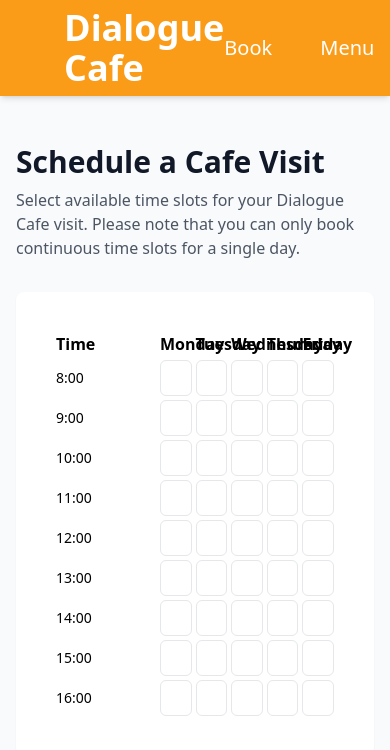
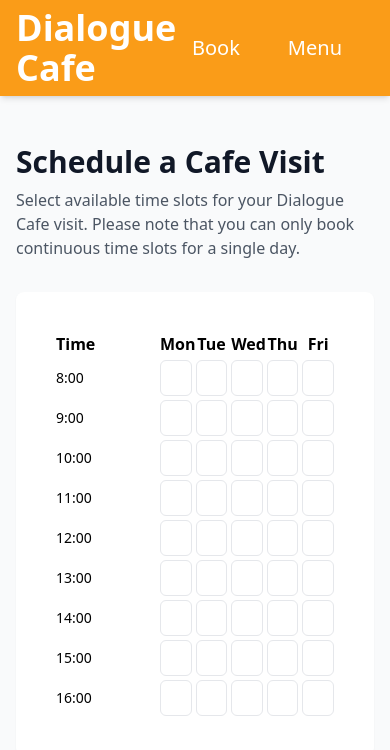
Before and after one commit to nblandos/dialogue-hub, a React (Vite) app in the folder frontend/: page / in a window 390 px wide. Shown: the top 750 px of the page. Built offline with nearby package versions, Linux system fonts and the light colour scheme.

Commit message:
make layout mobile friendly

```diff
--- a/frontend/src/components/booking/TimeSlotGrid.jsx
+++ b/frontend/src/components/booking/TimeSlotGrid.jsx
@@ -12,8 +12,9 @@ const TimeSlotGrid = ({ days, hours, selectedSlots, onSlotClick }) => {
         className="gap-1"
       >
         {days.map((day) => (
-          <div key={day} className="text-center font-semibold">
-            {day}
+          <div key={day.full} className="text-center font-semibold">
+            <span className="hidden md:inline">{day.full}</span>
+            <span className="md:hidden">{day.short}</span>
           </div>
         ))}
       </div>
@@ -30,13 +31,13 @@ const TimeSlotGrid = ({ days, hours, selectedSlots, onSlotClick }) => {
           >
             {days.map((day) => (
               <div
-                key={`${day}-${hour}`}
-                onClick={() => onSlotClick(day, hour)}
+                key={`${day.full}-${hour}`}
+                onClick={() => onSlotClick(day.full, hour)}
                 className={`cursor-pointer rounded-md border p-2 transition-colors ${
-                  selectedSlots.includes(`${day}-${hour}`)
-                    ? 'bg-orange-400 text-white'
+                  selectedSlots.includes(`${day.full}-${hour}`)
+                    ? 'bg-[#FA9C18] text-white'
                     : 'hover:bg-orange-100'
-                } `}
+                }`}
               />
             ))}
           </div>
--- a/frontend/src/components/booking/WeeklySchedule.jsx
+++ b/frontend/src/components/booking/WeeklySchedule.jsx
@@ -5,7 +5,13 @@ import SelectedTimeDisplay from './SelectedTimeDisplay';
 
 const WeeklyTimetable = () => {
   const navigate = useNavigate();
-  const days = ['Monday', 'Tuesday', 'Wednesday', 'Thursday', 'Friday'];
+  const daysMap = [
+    { full: 'Monday', short: 'Mon' },
+    { full: 'Tuesday', short: 'Tue' },
+    { full: 'Wednesday', short: 'Wed' },
+    { full: 'Thursday', short: 'Thu' },
+    { full: 'Friday', short: 'Fri' },
+  ];
   const hours = Array.from({ length: 9 }, (_, i) => i + 8);
   const [selectedSlots, setSelectedSlots] = useState([]);
 
@@ -32,6 +38,19 @@ const WeeklyTimetable = () => {
 
     setSelectedSlots((prev) => {
       if (prev.includes(slotKey)) {
+        const daySlots = prev
+          .filter((slot) => slot.startsWith(day))
+          .map((slot) => parseInt(slot.split('-')[1]))
+          .sort((a, b) => a - b);
+
+        const hourIndex = daySlots.indexOf(hour);
+        if (hourIndex > 0 && hourIndex < daySlots.length - 1) {
+          return prev.filter((slot) => {
+            const [slotDay, slotHour] = slot.split('-');
+            return slotDay === day && parseInt(slotHour) > hour;
+          });
+        }
+
         return prev.filter((slot) => slot !== slotKey);
       }
 
@@ -73,7 +92,7 @@ const WeeklyTimetable = () => {
   return (
     <div className="container mx-auto p-4">
       <TimeSlotGrid
-        days={days}
+        days={daysMap}
         hours={hours}
         selectedSlots={selectedSlots}
         onSlotClick={handleSlotClick}
--- a/frontend/src/components/common/Header.jsx
+++ b/frontend/src/components/common/Header.jsx
@@ -2,11 +2,11 @@ import { Link } from 'react-router-dom';
 
 const Header = () => {
   return (
-    <nav className="fixed inset-x-0 top-0 z-10 h-24 bg-[#FA9C18] p-4 px-16 shadow-md">
+    <nav className="fixed inset-x-0 top-0 z-10 h-24 bg-[#FA9C18] p-4 px-4 shadow-md md:px-16">
       <div className="flex h-full items-center justify-between">
         <div className="text-4xl font-bold text-white">Dialogue Cafe</div>
 
-        <div className="flex gap-12 pr-48">
+        <div className="flex gap-12 pr-8 md:pr-48">
           <Link
             to="/"
             className="text-xl font-medium text-white transition-colors hover:text-orange-200"
```
